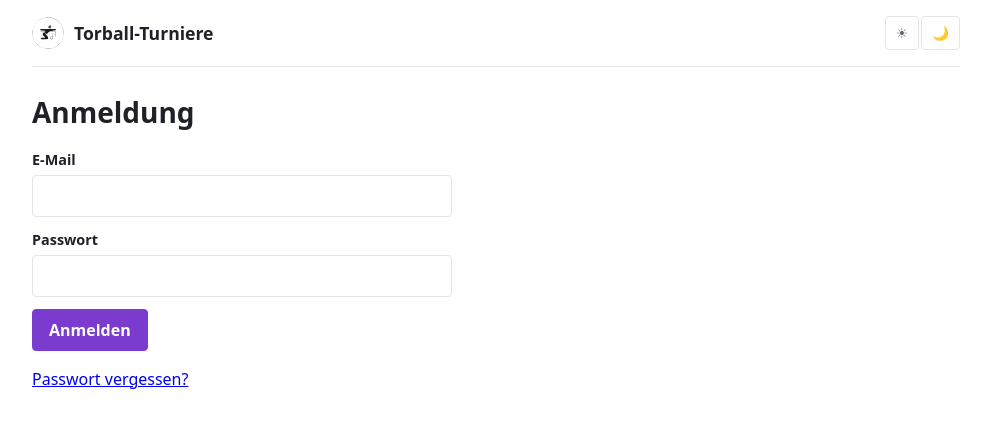
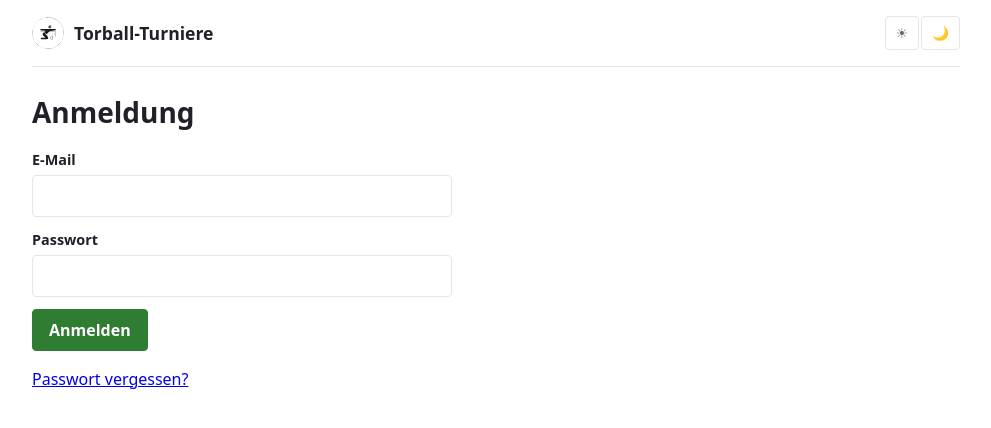
Before and after one commit to PeterScheurich/Torball, a React (Vite) app in the folder frontend/: page /login in a window 1280 px wide. Shown: the top 428 px of the page, without its empty margins (144-1135 px from the left). Built offline with nearby package versions, Linux system fonts and the light colour scheme; no server answers.

Commit message:
Akzentfarbe von Lila auf Gruen umgestellt (kontrastgeprueft)
Hell: #2e7d32 (Kontrast zu Weiss ~5.1:1), Dunkel: #66bb6a (Kontrast zu
--bg/--accent-contrast ~7.5:1) - beide Richtungen (Text auf Hintergrund und
umgekehrt) erfuellen WCAG AA (mind. 4.5:1) mit Spielraum.

```diff
--- a/frontend/src/index.css
+++ b/frontend/src/index.css
@@ -4,7 +4,7 @@
   --bg: #fff;
   --bg-subtle: #f4f3ec;
   --border: #e5e4e7;
-  --accent: #7a3bce;
+  --accent: #2e7d32;
   --accent-contrast: #fff;
   --danger: #a1233b;
   --focus-ring: #0b5fff;
@@ -34,7 +34,7 @@
     --bg: #16171d;
     --bg-subtle: #1f2028;
     --border: #2e303a;
-    --accent: #c084fc;
+    --accent: #66bb6a;
     --accent-contrast: #16171d;
     --danger: #f28b9d;
     --focus-ring: #7fb2ff;
@@ -47,7 +47,7 @@
   --bg: #fff;
   --bg-subtle: #f4f3ec;
   --border: #e5e4e7;
-  --accent: #7a3bce;
+  --accent: #2e7d32;
   --accent-contrast: #fff;
   --danger: #a1233b;
   --focus-ring: #0b5fff;
@@ -59,7 +59,7 @@
   --bg: #16171d;
   --bg-subtle: #1f2028;
   --border: #2e303a;
-  --accent: #c084fc;
+  --accent: #66bb6a;
   --accent-contrast: #16171d;
   --danger: #f28b9d;
   --focus-ring: #7fb2ff;
```
